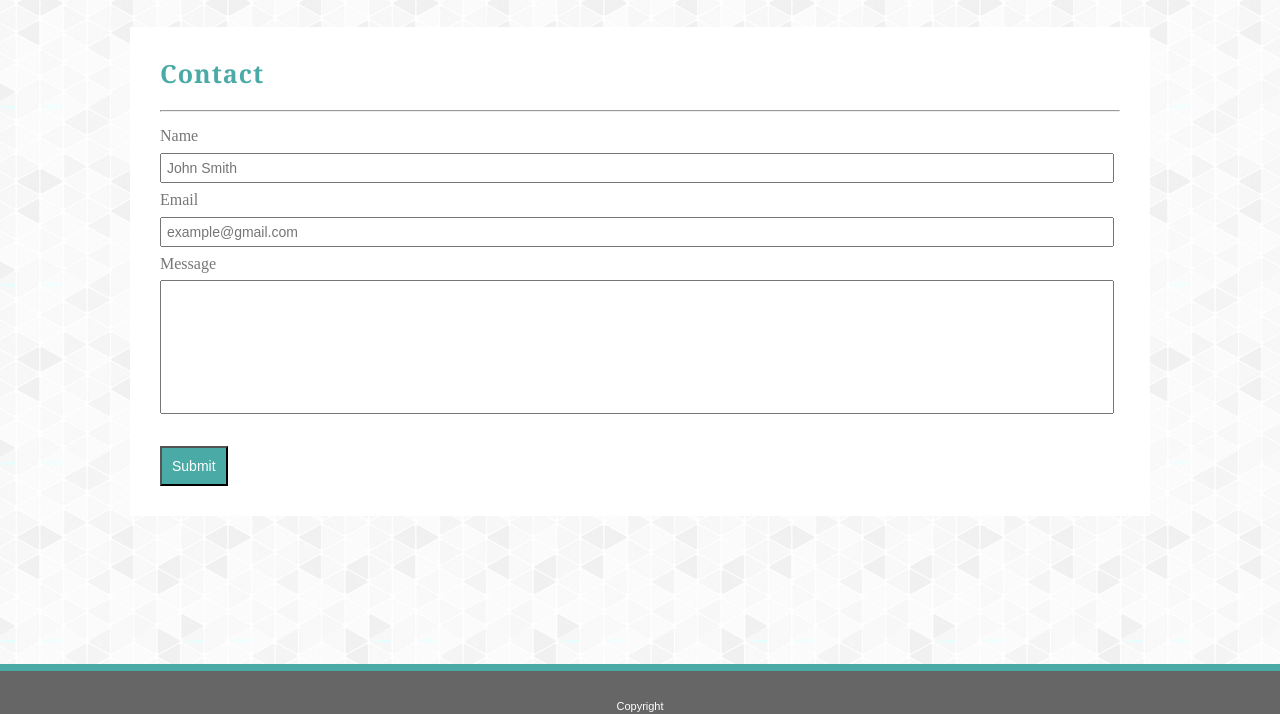
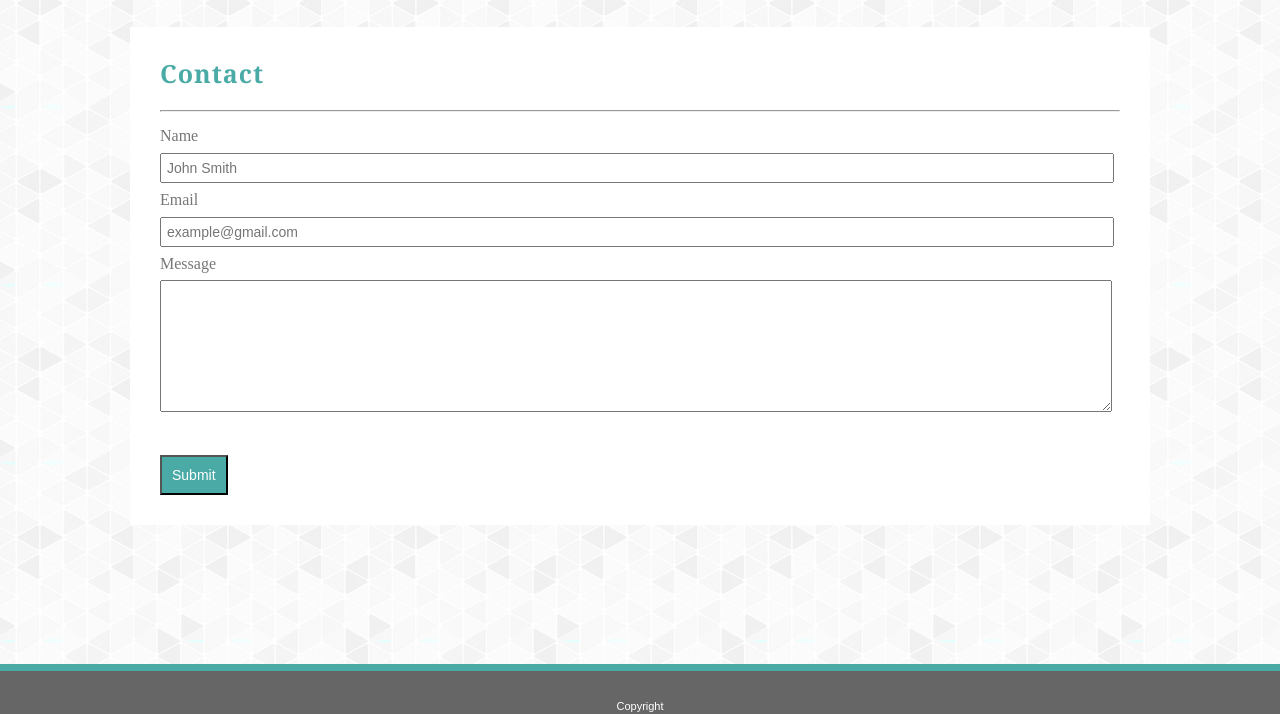
Before and after one commit to claudiaagutarra/claudiaagutarra.github.io, a plain HTML site: page contact.html in a window 1280 px wide. Shown: the part 86-800 px from the top of the page. Drawn offline with Linux system fonts and the light colour scheme.

Commit message:
contact page changes

```diff
--- a/assets/css/style.css
+++ b/assets/css/style.css
@@ -88,7 +88,7 @@ input[type="Email"] {
     font-size: 14px;
     width: 940px;
 }
-input[type="Message"] {
+textarea {
     border: 1;
     padding: 5px;
     font-size: 14px;
--- a/contact.html
+++ b/contact.html
@@ -28,7 +28,7 @@
             Email <br>
             <input type="Email" placeholder="example@gmail.com"> <br>
             Message <br>
-            <input type="Message" placeholder="">
+            <textarea> </textarea>
 
             <br>
             <br>
```
